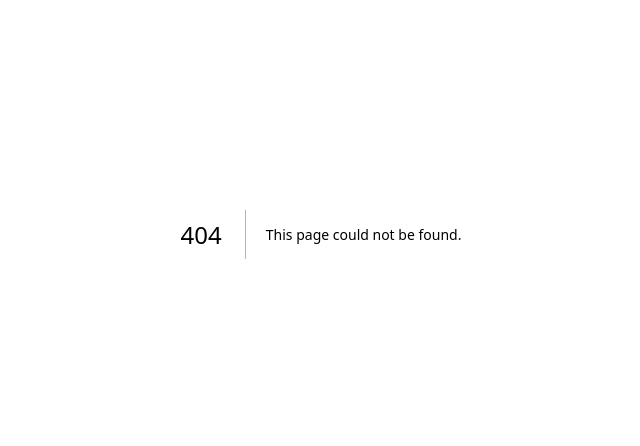
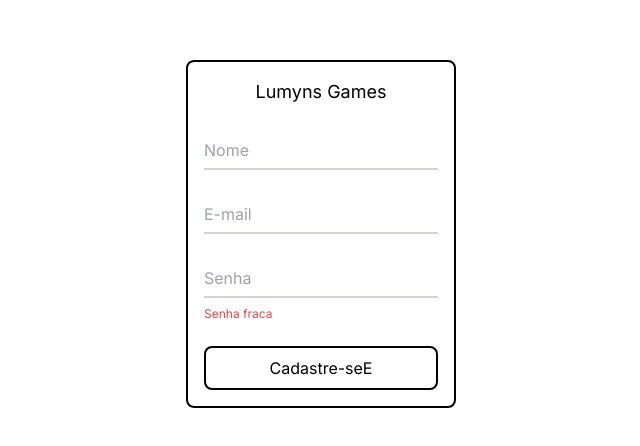
Before and after one commit to LuanCKRG/lumyn-games, a Next.js app: page /signup in a window 1280 px wide. Before the commit this address had no page. Shown: the part 166-612 px from the top of the page, without its empty margins (319-959 px from the left). Built offline with nearby package versions, Linux system fonts and the light colour scheme.

Commit message:
feat(signup): create signup page

```diff
--- /dev/null
+++ b/src/app/(login-signup)/signup/page.tsx
@@ -0,0 +1,81 @@
+"use client"
+
+import { z } from "zod"
+import { Form } from "@/components/Form"
+import { zodResolver } from "@hookform/resolvers/zod"
+import { FormProvider, SubmitHandler, useForm } from "react-hook-form"
+
+const signupUserSchema = z.object({
+  name: z.string()
+    .trim()
+    .min(1, "O nome é obrigatório")
+    .max(60, "O limite de caracteres é 60")
+    .transform(
+      (name) => {
+        return name.split(" ").map(
+          (word) => {
+            return word[0].toLocaleUpperCase().concat(word.substring(1))
+          }
+        )
+          .join(" ")
+      }
+    ),
+  email: z.string()
+    .trim()
+    .toLowerCase()
+    .min(1, "O e-mail é obrigatório")
+    .max(60, "O limite de caracteres é 60")
+    .email("Formato de e-mail inválido"),
+  password: z.string()
+    .min(8, "A senha precisa de no mínimo 8 caracteres")
+    .max(30, "O limite de caracteres é 30")
+    .regex(new RegExp("(?=.*[a-z])(?=.*[A-Z])(?=.*[0-9])(?=.*[^A-Za-z0-9])(?=.{8,})"), "Digite uma senha mais forte")
+})
+type SignupUserFormData = z.infer<typeof signupUserSchema>
+
+const Signup = () => {
+  const signupUserForm = useForm<SignupUserFormData>({
+    resolver: zodResolver(signupUserSchema)
+  })
+  const { handleSubmit, watch } = signupUserForm
+
+  const userPassword = watch("password")
+  const isPasswordStrong = new RegExp("(?=.*[a-z])(?=.*[A-Z])(?=.*[0-9])(?=.*[^A-Za-z0-9])(?=.{8,})").test(userPassword)
+
+  const signupUser: SubmitHandler<SignupUserFormData> = async (data) => {
+    console.log(data)
+  }
+
+  return (
+    <FormProvider {...signupUserForm}>
+      <form onSubmit={handleSubmit(signupUser)} className="space-y-6">
+        <h1 className="text-lg text-center">
+        Lumyns Games
+        </h1>
+
+        <Form.Field >
+          <Form.Input name="name" placeholder="Renata Miranda" text="Nome" />
+          <Form.ErrorMessage field="name" />
+        </Form.Field>
+
+        <Form.Field >
+          <Form.Input name="email" placeholder="luancamposck@gmail.com" text="E-mail" />
+          <Form.ErrorMessage field="email" />
+        </Form.Field>
+
+        <Form.Field >
+          <Form.Input name="password" placeholder="********" text="Senha" type="password" />
+          {isPasswordStrong ?
+            <span className="text-left text-xs text-emerald-600">Senha forte</span> :
+            <span className="text-left text-xs text-red-500">Senha fraca</span>
+          }
+          <Form.ErrorMessage field="password" />
+        </Form.Field>
+
+        <Form.Button text="Cadastre-seE" />
+      </form>
+    </FormProvider>
+  )
+}
+
+export default Signup
```
